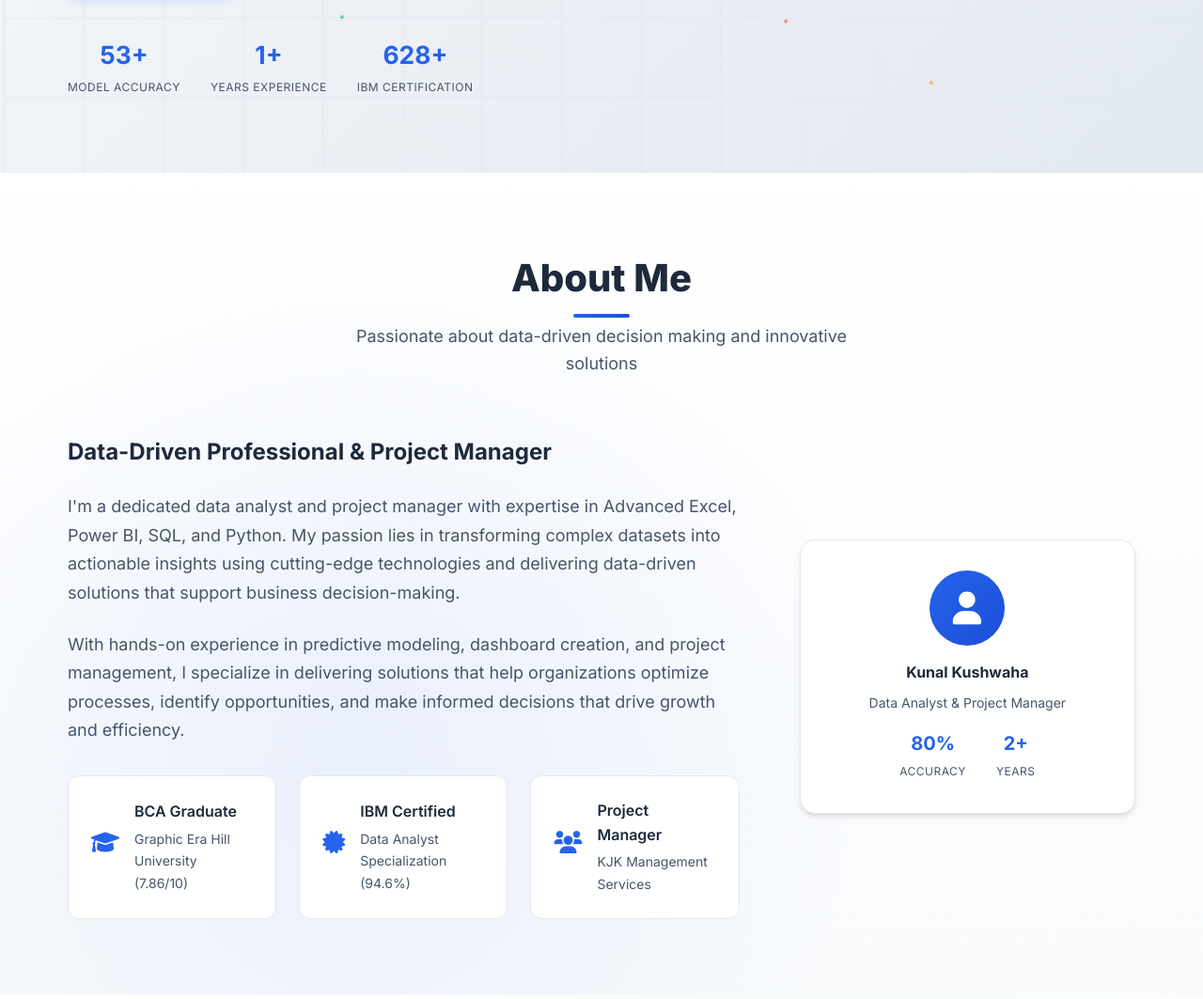
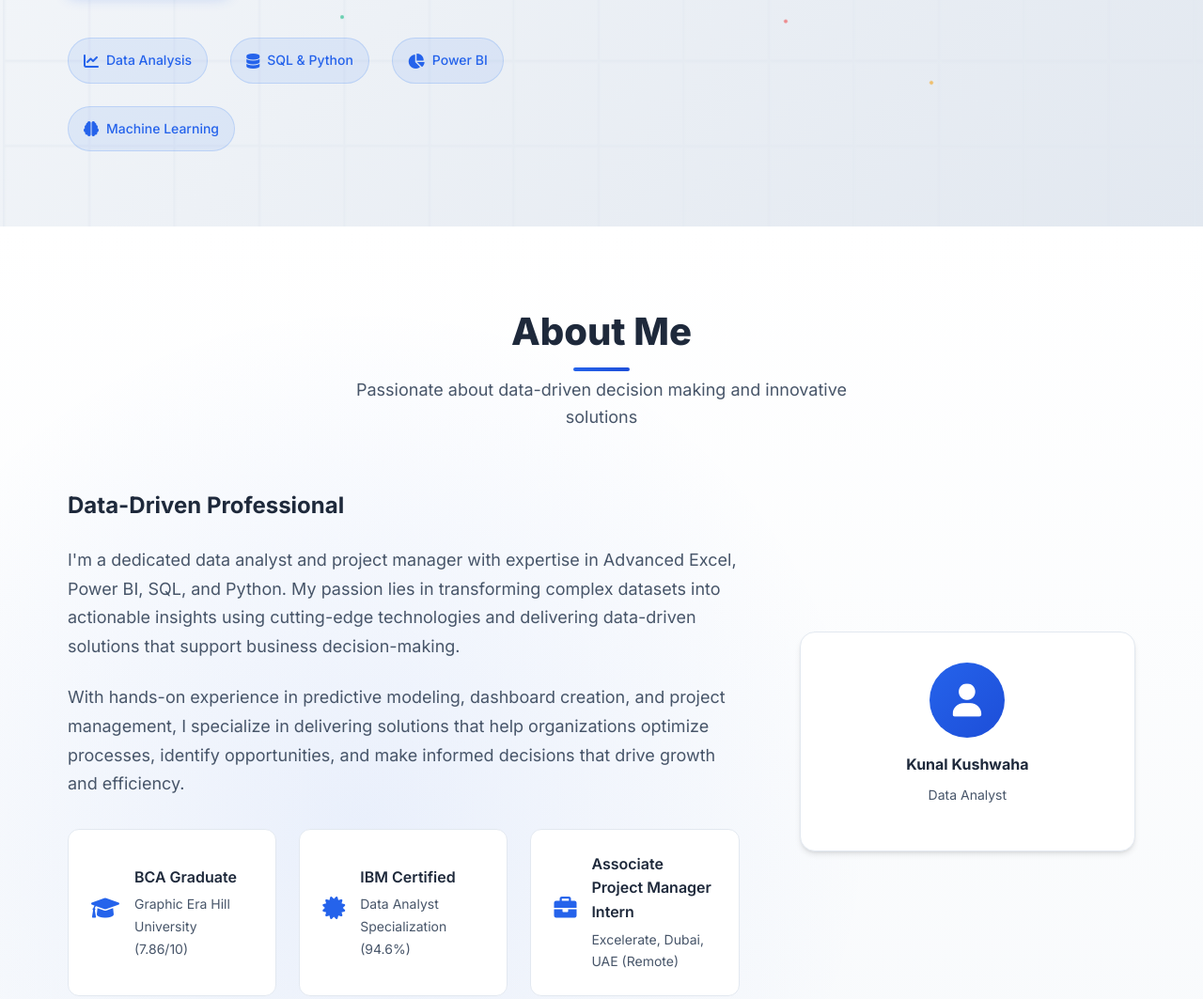
Before and after one commit to Kunal2456/Data-Analyst-Portfolio, a plain HTML site: page index.html in a window 1280 px wide. Shown: the part 663-1726 px from the top of the page at 94% size. Drawn offline with Linux system fonts and the light colour scheme; animation ran at ten frames a second.

Commit message:
Add files via upload

```diff
--- a/index.html
+++ b/index.html
@@ -74,7 +74,7 @@
             <div class="hero-content">
                 <div class="hero-badge">
                     <i class="fas fa-chart-line"></i>
-                    <span>Data Analyst & Project Manager</span>
+                    <span>Data Analyst</span>
                 </div>
                 <h1 class="hero-title">
                     Kunal Kushwaha
@@ -95,18 +95,22 @@
                         Get In Touch
                     </a>
                 </div>
-                <div class="hero-stats">
-                    <div class="stat">
-                        <span class="stat-number">80%</span>
-                        <span class="stat-label">Model Accuracy</span>
+                <div class="hero-highlights">
+                    <div class="highlight-item">
+                        <i class="fas fa-chart-line"></i>
+                        <span>Data Analysis</span>
                     </div>
-                    <div class="stat">
-                        <span class="stat-number">2+</span>
-                        <span class="stat-label">Years Experience</span>
+                    <div class="highlight-item">
+                        <i class="fas fa-database"></i>
+                        <span>SQL & Python</span>
                     </div>
-                    <div class="stat">
-                        <span class="stat-number">94.6%</span>
-                        <span class="stat-label">IBM Certification</span>
+                    <div class="highlight-item">
+                        <i class="fas fa-chart-pie"></i>
+                        <span>Power BI</span>
+                    </div>
+                    <div class="highlight-item">
+                        <i class="fas fa-brain"></i>
+                        <span>Machine Learning</span>
                     </div>
                 </div>
             </div>
@@ -153,7 +157,7 @@
             </div>
             <div class="about-content">
                 <div class="about-text">
-                    <h3>Data-Driven Professional & Project Manager</h3>
+                    <h3>Data-Driven Professional</h3>
                     <p>
                         I'm a dedicated data analyst and project manager with expertise in Advanced Excel, Power BI, SQL, and Python.
                         My passion lies in transforming complex datasets into actionable insights using cutting-edge technologies
@@ -180,10 +184,10 @@
                             </div>
                         </div>
                         <div class="highlight">
-                            <i class="fas fa-users"></i>
+                            <i class="fas fa-briefcase"></i>
                             <div>
-                                <h4>Project Manager</h4>
-                                <p>KJK Management Services</p>
+                                <h4>Associate Project Manager Intern</h4>
+                                <p>Excelerate, Dubai, UAE (Remote)</p>
                             </div>
                         </div>
                     </div>
@@ -195,17 +199,7 @@
                                 <i class="fas fa-user"></i>
                             </div>
                             <h4>Kunal Kushwaha</h4>
-                            <p>Data Analyst & Project Manager</p>
-                            <div class="profile-stats">
-                                <div class="profile-stat">
-                                    <span class="stat-value">80%</span>
-                                    <span class="stat-label">Accuracy</span>
-                                </div>
-                                <div class="profile-stat">
-                                    <span class="stat-value">2+</span>
-                                    <span class="stat-label">Years</span>
-                                </div>
-                            </div>
+                            <p>Data Analyst</p>
                         </div>
                     </div>
                 </div>
@@ -410,41 +404,6 @@
             <div class="timeline">
                 <div class="timeline-item">
                     <div class="timeline-marker">
-                        <i class="fas fa-briefcase"></i>
-                    </div>
-                    <div class="timeline-content">
-                        <div class="timeline-header">
-                            <h3>Project Manager & Data Analyst</h3>
-                            <span class="timeline-badge current">Current</span>
-                        </div>
-                        <p class="timeline-company">
-                            <i class="fas fa-building"></i>
-                            KJK Management Services, Haldwani
-                        </p>
-                        <p class="timeline-date">
-                            <i class="fas fa-calendar-alt"></i>
-                            Dec 2023 - Present
-                        </p>
-                        <p class="timeline-description">Directed client projects ensuring on-time delivery and cross-team collaboration. Conducted data analysis to optimize processes and support business decisions. Designed dashboards and reports to track KPIs and performance.</p>
-                        <div class="timeline-achievements">
-                            <div class="achievement-item">
-                                <i class="fas fa-chart-line"></i>
-                                <span>Dashboard Design</span>
-                            </div>
-                            <div class="achievement-item">
-                                <i class="fas fa-users"></i>
-                                <span>Team Collaboration</span>
-                            </div>
-                            <div class="achievement-item">
-                                <i class="fas fa-target"></i>
-                                <span>KPI Tracking</span>
-                            </div>
-                        </div>
-                    </div>
-                </div>
-
-                <div class="timeline-item">
-                    <div class="timeline-marker">
                         <i class="fas fa-globe"></i>
                     </div>
                     <div class="timeline-content">
@@ -473,7 +432,7 @@
                             <div class="achievement-item">
                                 <i class="fas fa-shield-alt"></i>
                                 <span>Quality Control</span>
-                            </div>
+                        </div>
                         </div>
                     </div>
                 </div>
@@ -508,7 +467,7 @@
                             <div class="achievement-item">
                                 <i class="fas fa-user-tie"></i>
                                 <span>Team Leadership</span>
-                            </div>
+                        </div>
                         </div>
                     </div>
                 </div>
@@ -539,10 +498,10 @@
                             <div class="achievement-item">
                                 <i class="fab fa-python"></i>
                                 <span>Python Development</span>
-                            </div>
+                        </div>
                             <div class="achievement-item">
                                 <i class="fas fa-eye"></i>
-                                <span>Computer Vision</span>
+                            <span>Computer Vision</span>
                             </div>
                         </div>
                     </div>
--- a/styles.css
+++ b/styles.css
@@ -581,37 +581,38 @@ body::after {
     transform: translateY(-3px) scale(1.05);
 }
 
-.hero-stats {
-    display: flex;
-    gap: 2rem;
+.hero-highlights {
+    display: flex;
+    gap: 1.5rem;
+    flex-wrap: wrap;
     animation: fadeInUp 1s ease-out 0.9s both;
 }
 
-.stat {
-    text-align: center;
-    transition: transform 0.3s ease;
-}
-
-.stat:hover {
-    transform: translateY(-5px);
-}
-
-.stat-number {
-    display: block;
-    font-size: 1.5rem;
-    font-weight: 700;
+.highlight-item {
+    display: flex;
+    align-items: center;
+    gap: 0.5rem;
+    padding: 0.75rem 1rem;
+    background: rgba(59, 130, 246, 0.1);
+    border: 1px solid rgba(59, 130, 246, 0.2);
+    border-radius: 25px;
     color: var(--primary-color);
-    animation: numberCount 2s ease-out;
-}
-
-@keyframes numberCount {
-    from { opacity: 0; transform: scale(0.5); }
-    to { opacity: 1; transform: scale(1); }
-}
-
-.stat-label {
+    font-weight: 500;
     font-size: 0.875rem;
-    color: var(--text-secondary);
+    transition: all 0.3s ease;
+    backdrop-filter: blur(10px);
+}
+
+.highlight-item:hover {
+    transform: translateY(-3px);
+    background: rgba(59, 130, 246, 0.15);
+    border-color: rgba(59, 130, 246, 0.3);
+    box-shadow: 0 8px 25px rgba(59, 130, 246, 0.2);
+}
+
+.highlight-item i {
+    font-size: 1rem;
+    color: var(--primary-color);
 }
 
 .hero-visual {
@@ -2918,7 +2919,7 @@ body::after {
         flex-wrap: wrap;
     }
 
-    .hero-stats {
+    .hero-highlights {
         justify-content: center;
     }
 
@@ -3082,9 +3083,10 @@ body::after {
         max-width: 200px;
     }
 
-    .hero-stats {
+    .hero-highlights {
         flex-direction: column;
         gap: 1rem;
+        align-items: center;
     }
 
     .about-highlights {
```
